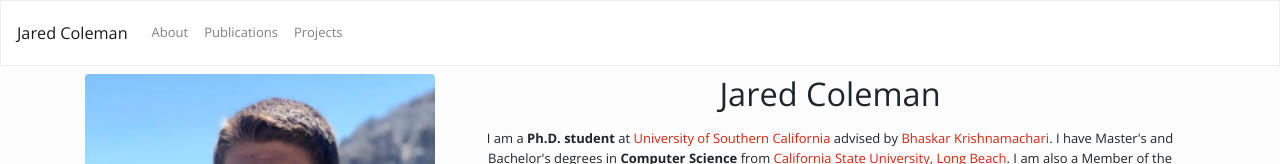
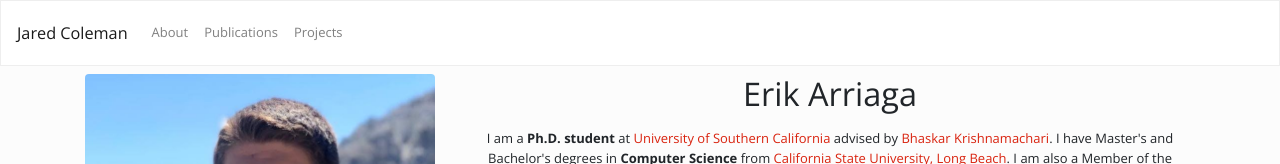
Before and after one commit to earri003/homepage, a React (Create React App) app: page / in a window 1280 px wide. Shown: the top 164 px of the page. Built offline with nearby package versions, Linux system fonts and the light colour scheme.

Commit message:
Updates name

```diff
--- a/src/Home.js
+++ b/src/Home.js
@@ -9,7 +9,7 @@
             <Image src={profile} rounded width="100%" />
         </Col>
         <Col>
-            <h1 className="text-center">Jared Coleman</h1>
+            <h1 className="text-center">Erik Arriaga</h1>
             <p className="mt-3 text-center">
                 I am a <b>Ph.D. student</b> at <a href="https://usc.edu">University of Southern California</a> advised by <a href="http://ceng.usc.edu/~bkrishna/">Bhaskar Krishnamachari</a>.
                 I have Master's and Bachelor's degrees in <b>Computer Science</b> from <a href="https://csulb.edu">California State University, Long Beach</a>.
```
